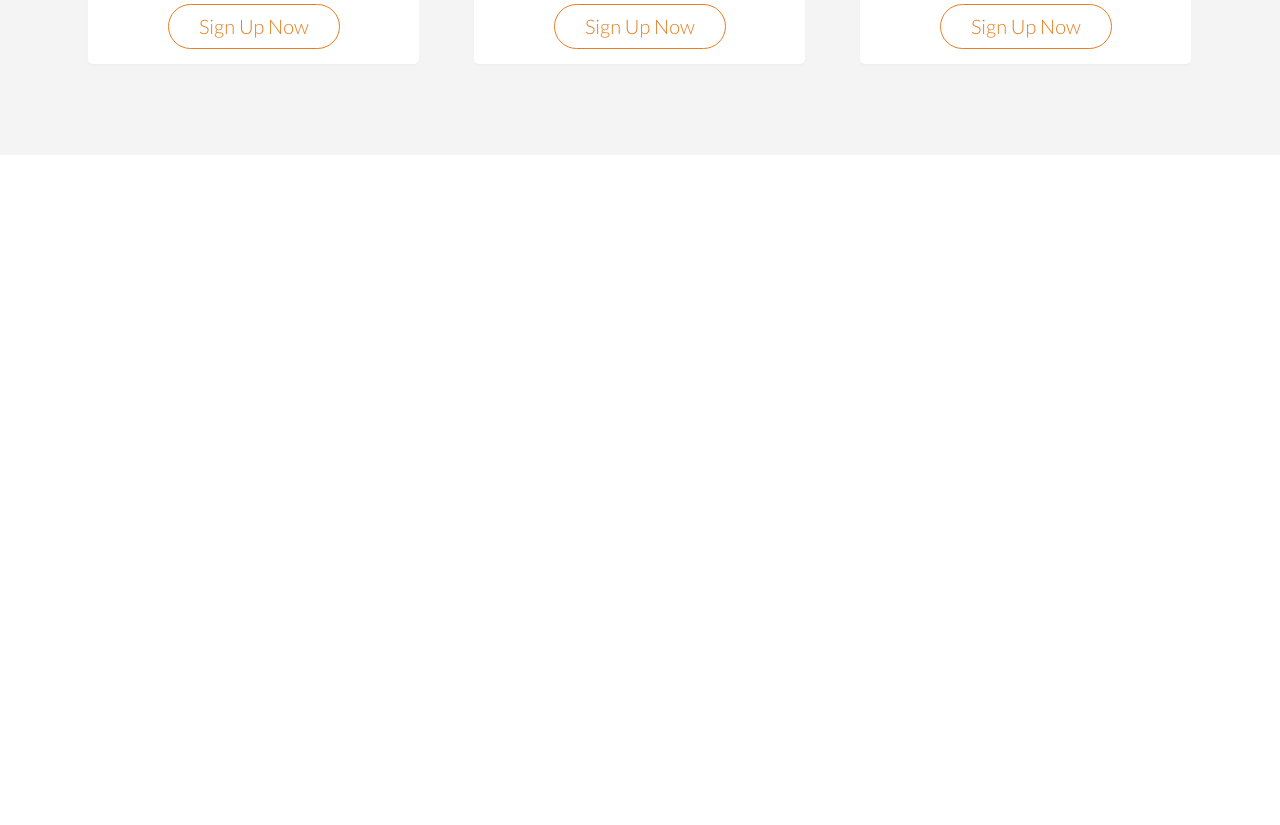
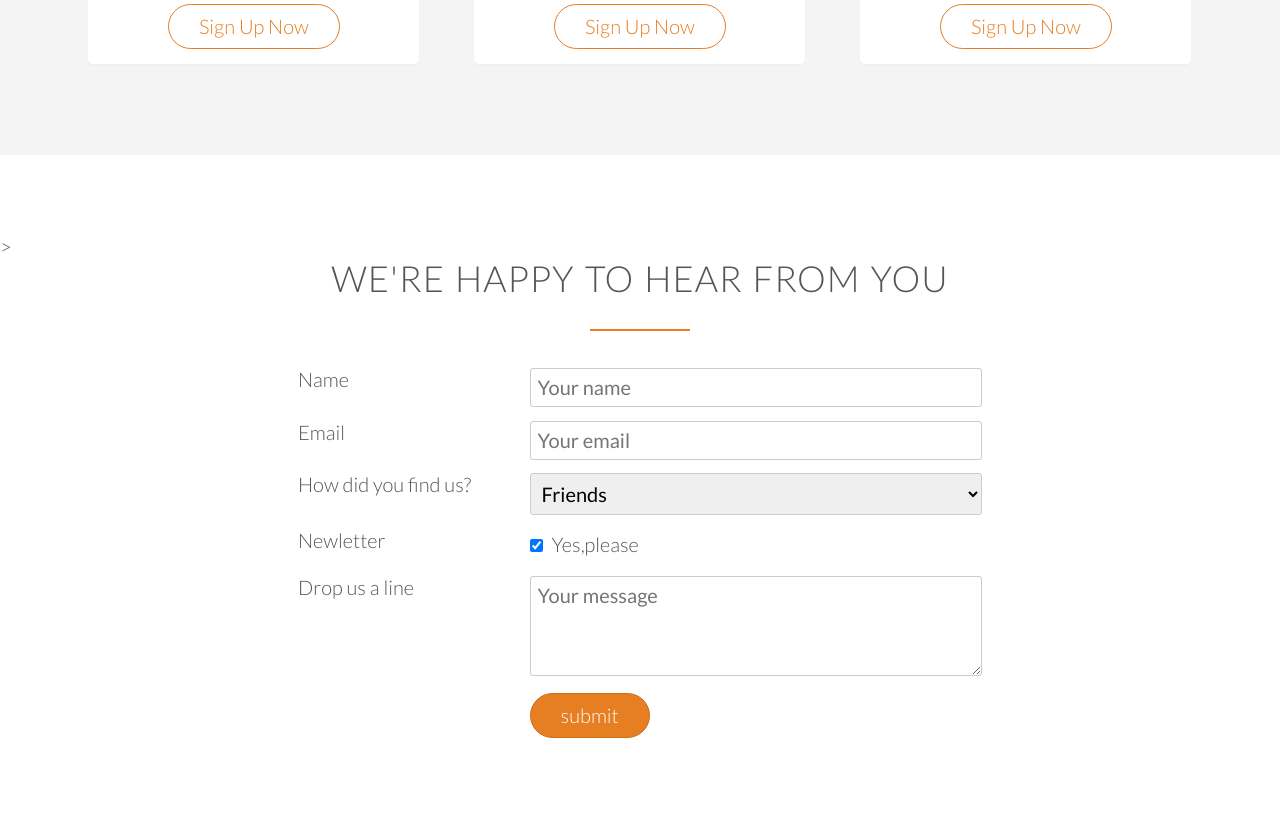
Before and after one commit to JohnsonNYC/foodWebsite, a PHP site: page / in a window 1280 px wide. Shown: the part 4414-5239 px from the top of the page. Before the commit the page ends 4480 px from the top, so only its background shows below. Run offline with PHP 8.4, Linux system fonts and the light colour scheme; some libraries are stand-ins or nearby versions.

Commit message:
Added and styled form

```diff
--- a/index.html
+++ b/index.html
@@ -390,6 +390,68 @@
     </div>
   </section>
 
+  <section class="section-form">>
+    <div class = "row"><h2>We're happy to hear from you</h2></div>
+    <div class="row">
+      <form method="post" action="#" class="contact-form">
+        <div class="row">
+          <div class="col span-1-of-3">
+            <label>Name</label>
+          </div>
+          <div class="col span-2-of-3">
+            <input type="text" name="name" id="name" placeholder="Your name" required>
+          </div>
+        <div class="row">
+          <div class="col span-1-of-3">
+            <label>Email</label>
+          </div>
+          <div class="col span-2-of-3">
+            <input type="text" name="email" id="email" placeholder="Your email" required>
+          </div>
+        </div>
+        <div class="row">
+          <div class="col span-1-of-3">
+            <label>How did you find us?</label>
+          </div>
+          <div class="col span-2-of-3">
+            <select name="find-us" id="find-us">
+              <option value="friends" selected>Friends</option>
+              <option value="search">Search Engine</option>
+              <option value="ad">Advertisement</option>
+              <option value="other">Other</option>
+            </select>
+          </div>
+        </div>
+
+        <div class="row">
+          <div class="col span-1-of-3">
+            <label>Newletter</label>
+          </div>
+          <div class="col span-2-of-3">
+            <input type="checkbox" name="news" id="news" checked> Yes,please
+          </div>
+        </div>
+
+        <div class="row">
+          <div class="col span-1-of-3">
+            <label>Drop us a line</label>
+          </div>
+          <div class="col span-2-of-3">
+            <textarea name="message" placeholder="Your message"></textarea>
+          </div>
+        </div>
+
+        <div class="row">
+          <div class="col span-1-of-3">
+            <label>&nbsp;</label>
+          </div>
+          <div class="col span-2-of-3">
+            <input type="submit" value="submit">
+          </div>
+        </div>
+      </form>
+    </div>
+  </section>
 
   <script src="https://unpkg.com/ionicons@5.4.0/dist/ionicons.js"></script>
 </body>
--- a/resources/css/style.css
+++ b/resources/css/style.css
@@ -128,7 +128,8 @@ a:active{
 
 /* Buttons */
 .btn:link,
-.btn:visited{
+.btn:visited,
+input[type=submit]{
   display:inline-block;
   padding: 10px 30px;
   font-weight: 300;
@@ -139,7 +140,8 @@ a:active{
 }
 
 .btn-full:link,
-.btn-full:visited{
+.btn-full:visited,
+input[type=submit]{
   background-color: #e67e22;
   border: 1px solid #e67e22;
   color: #fff;
@@ -154,12 +156,15 @@ a:active{
 }
 
 .btn:hover,
-.btn:active{
+.btn:active,
+input[type=submit]:hover,
+input[type=submit]:active{
   background-color: #cf6d17;
 }
 
 .btn-full:hover,
-.btn-full:active{
+.btn-full:active,
+input[type =submit]{
   border: 1px solid #cf6d17;
 }
 
@@ -440,6 +445,38 @@ cite img{
 	padding:5px 0;
 	font-size: 90%;
 }
+
+/* ---------------------------------------- */
+/* Form */
+/* ---------------------------------------- */
+.contact-form{
+	width: 60%;
+	margin: 0 auto;
+}
+
+input[type=text],
+input[type=email],
+select,
+textarea{
+	width: 100%;
+	padding: 7px;
+	border-radius: 3px;
+	border: 1px solid #ccc;
+}
+
+textarea{
+	height:100px;
+}
+
+input[type=checkbox]{
+	margin: 10px 5px 10px 0;
+	/*      top right bottom left*/
+}
+
+*:focus{
+	outline:none;
+}
+
 /*  SECTIONS  ============================================================================= */
 
 .section {
```
